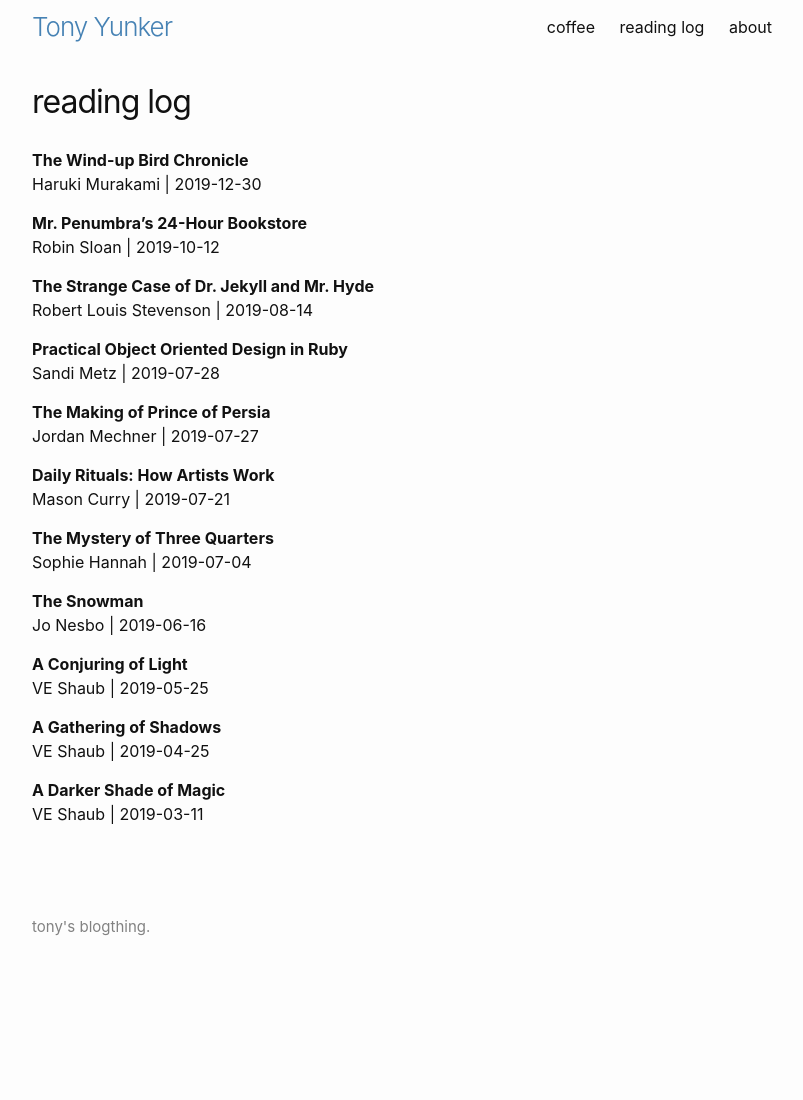
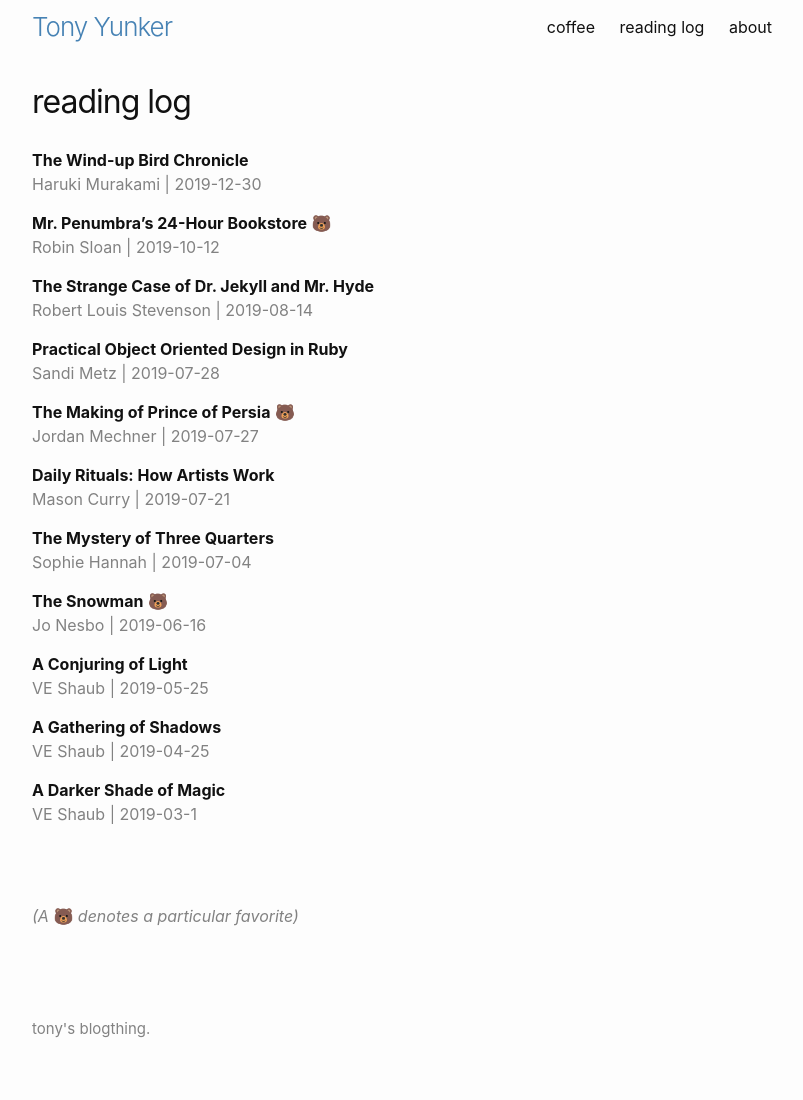
Before and after one commit to ayunker/ayunker.github.io, a Jekyll site: the page built from lists/books.md, in a window 1280 px wide. Shown: the whole page, without its empty margins (238-1041 px from the left). Built offline with Jekyll 4.4.1, drawn with Linux system fonts in a browser that asks for light colours; before the commit the page ends 998 px from its top, so only the background shows below that.

Commit message:
Style books log

```diff
--- a/_sass/minima_yunker/_layout.scss
+++ b/_sass/minima_yunker/_layout.scss
@@ -250,3 +250,7 @@
     }
   }
 }
+
+.grey-text {
+  color: $grey-color;
+}
--- a/lists/books.md
+++ b/lists/books.md
@@ -3,35 +3,44 @@ layout: page
 title: reading log
 ---
 
-**The Wind-up Bird Chronicle**
-Haruki Murakami \| 2019-12-30
+**The Wind-up Bird Chronicle**\\
+<span class="grey-text">Haruki Murakami \| 2019-12-30</span>
 
-**Mr. Penumbra’s 24-Hour Bookstore**
-Robin Sloan \| 2019-10-12
+**Mr. Penumbra’s 24-Hour Bookstore** 🐻\\
+<span class="grey-text">Robin Sloan \| 2019-10-12</span>
 
-**The Strange Case of Dr. Jekyll and Mr. Hyde**
-Robert Louis Stevenson \| 2019-08-14
+**The Strange Case of Dr. Jekyll and Mr. Hyde**\\
+<span class="grey-text">Robert Louis Stevenson \| 2019-08-14</span>
 
-**Practical Object Oriented Design in Ruby**
-Sandi Metz \| 2019-07-28
+**Practical Object Oriented Design in Ruby**\\
+<span class="grey-text">Sandi Metz \| 2019-07-28</span>
 
-**The Making of Prince of Persia**
-Jordan Mechner \| 2019-07-27
+**The Making of Prince of Persia** 🐻\\
+<span class="grey-text">Jordan Mechner \| 2019-07-27</span>
 
-**Daily Rituals: How Artists Work**
-Mason Curry \| 2019-07-21
+**Daily Rituals: How Artists Work**\\
+<span class="grey-text">Mason Curry \| 2019-07-21</span>
 
-**The Mystery of Three Quarters**
-Sophie Hannah \| 2019-07-04
+**The Mystery of Three Quarters**\\
+<span class="grey-text">Sophie Hannah \| 2019-07-04</span>
 
-**The Snowman**
-Jo Nesbo \| 2019-06-16
+**The Snowman** 🐻\\
+<span class="grey-text">Jo Nesbo \| 2019-06-16</span>
 
-**A Conjuring of Light**
-VE Shaub \| 2019-05-25
+**A Conjuring of Light**\\
+<span class="grey-text">VE Shaub \| 2019-05-25</span>
 
-**A Gathering of Shadows**
-VE Shaub \| 2019-04-25
+**A Gathering of Shadows**\\
+<span class="grey-text">VE Shaub \| 2019-04-25</span>
 
-**A Darker Shade of Magic**
-VE Shaub \| 2019-03-11
+**A Darker Shade of Magic**\\
+<span class="grey-text">VE Shaub \| 2019-03-1</span>
+
+<br/>
+<br/>
+
+<span class="grey-text">
+  <em>(A </em>
+  🐻
+  <em>denotes a particular favorite)</em>
+</span>
```
